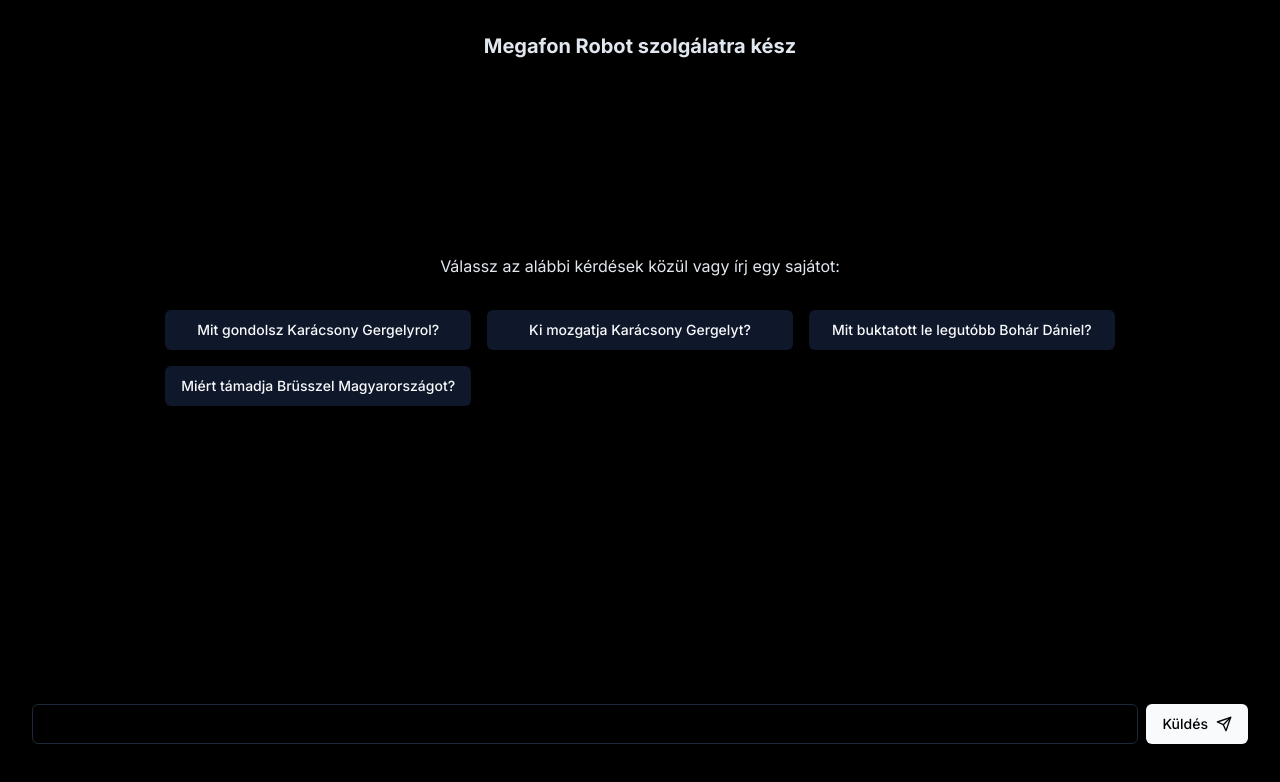
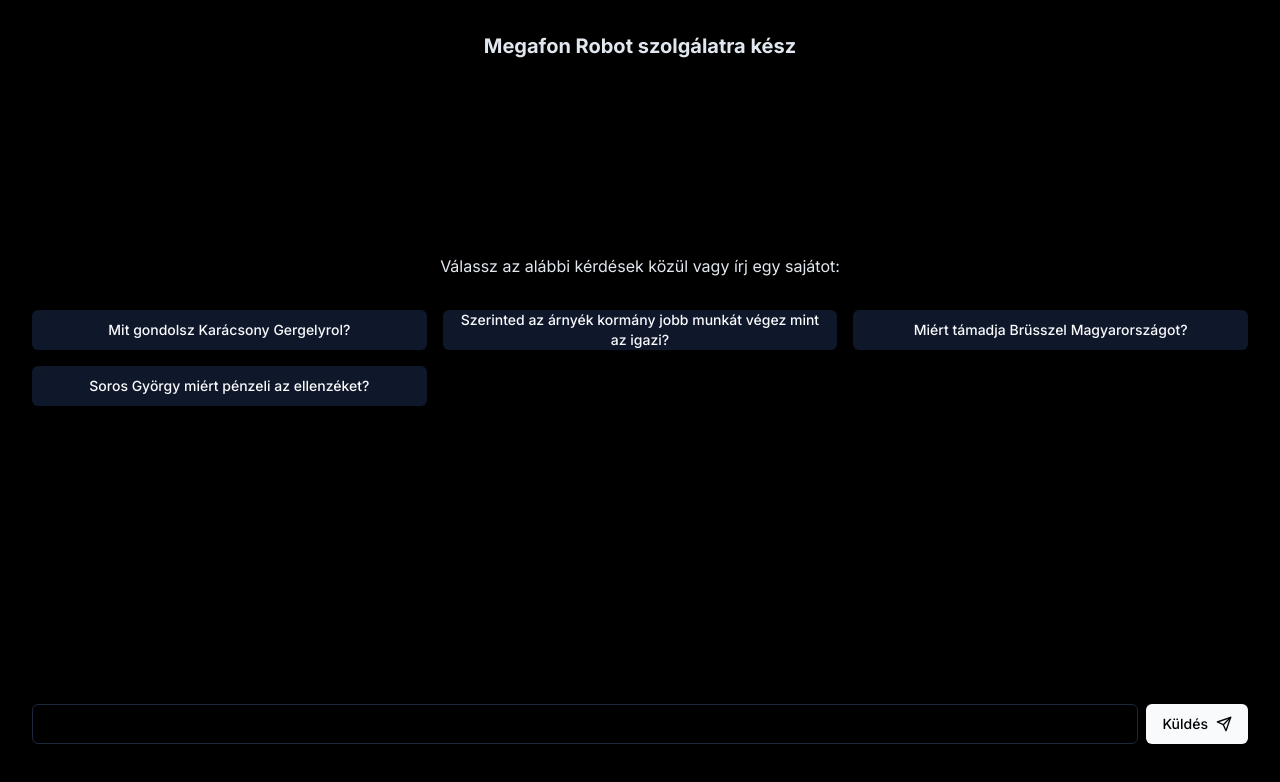
Before and after one commit to simonxabris/megafonrobot, a Next.js app: page / in a window 1280 px wide. Shown: the top 782 px of the page. Built offline with nearby package versions, Linux system fonts and the light colour scheme.

Commit message:
change presets

```diff
--- a/app/page.tsx
+++ b/app/page.tsx
@@ -12,9 +12,9 @@
 
 const presets = [
   "Mit gondolsz Karácsony Gergelyrol?",
-  "Ki mozgatja Karácsony Gergelyt?",
-  "Mit buktatott le legutóbb Bohár Dániel?",
+  "Szerinted az árnyék kormány jobb munkát végez mint az igazi?",
   "Miért támadja Brüsszel Magyarországot?",
+  "Soros György miért pénzeli az ellenzéket?",
 ];
 const questions = [
   {
```
